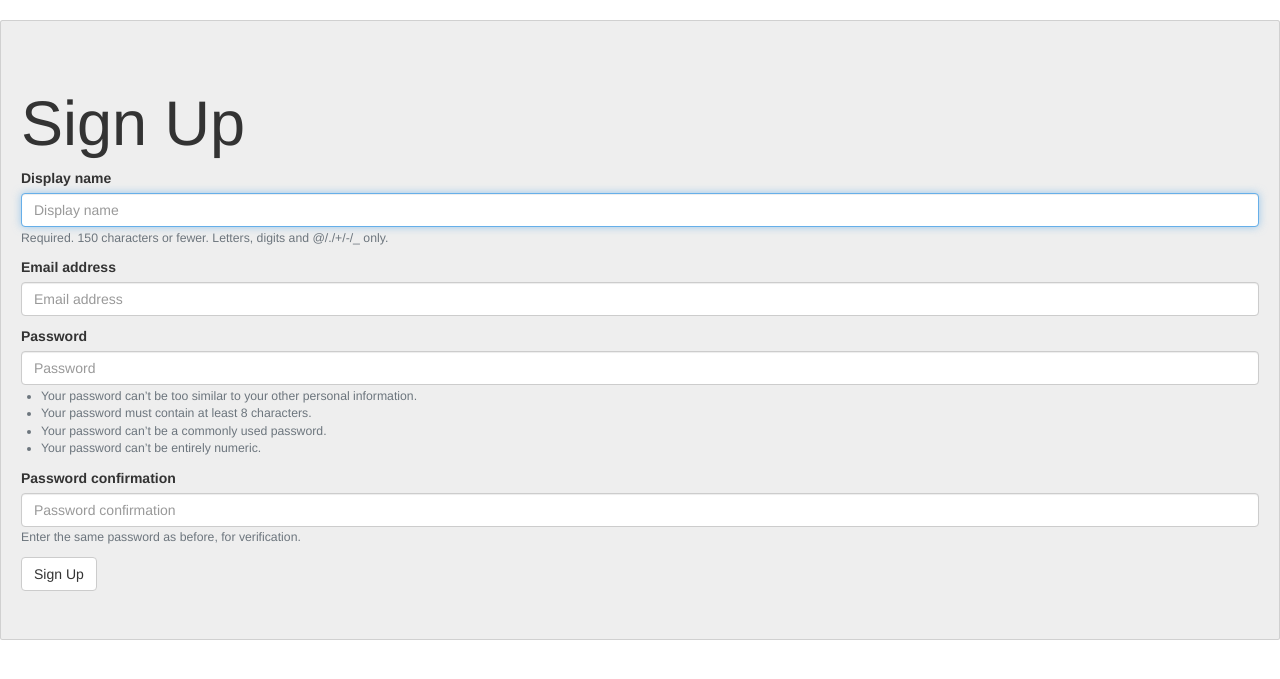
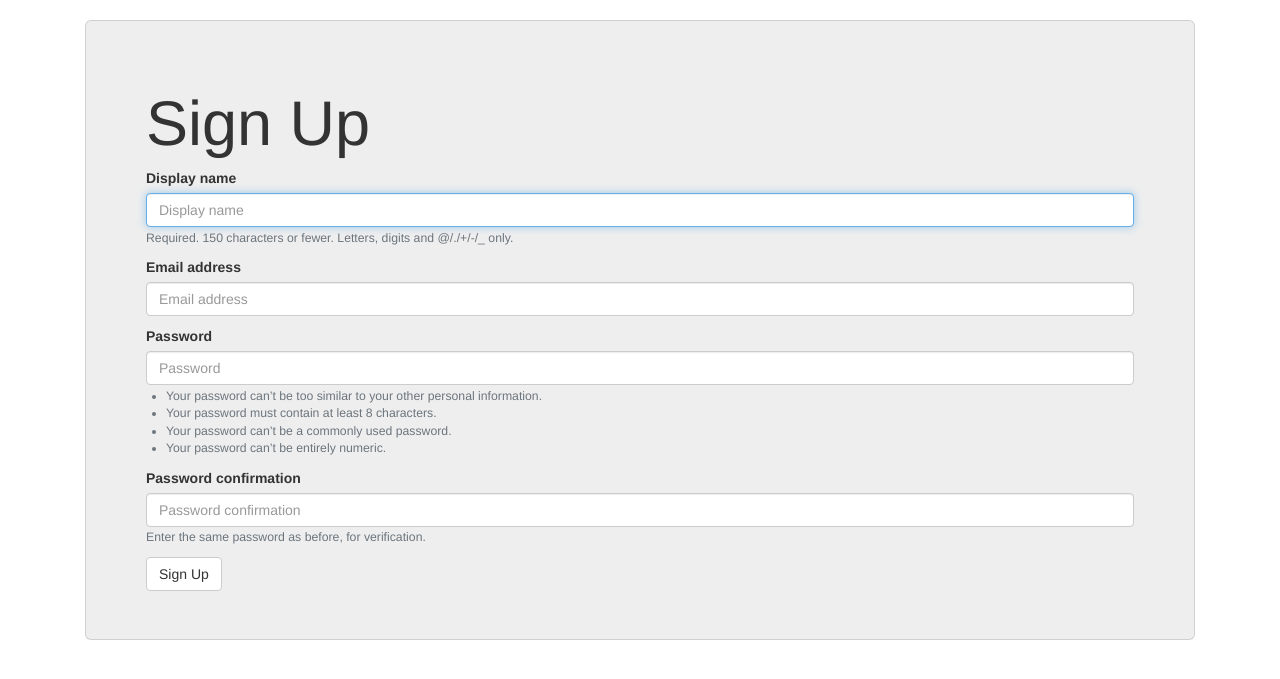
Before and after one commit to Ze1a1em/myWeb, a Django app: page /accounts/signup/ in a window 1280 px wide. Shown: the part 62-741 px from the top of the page. Run offline with Django 3.2, Linux system fonts and the light colour scheme; some libraries are stand-ins or nearby versions.

Commit message:
fixed html code for moblie

```diff
--- a/templates/base.html
+++ b/templates/base.html
@@ -52,7 +52,7 @@
 </nav>
 
 
-        <div class="">
+        <div class="container">
           {% block content %}          {% endblock %}
 
         </div>
```
